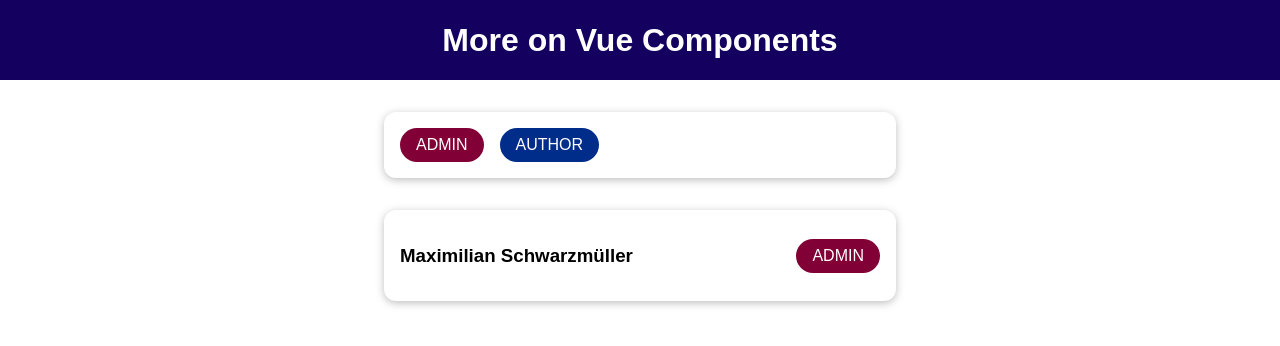
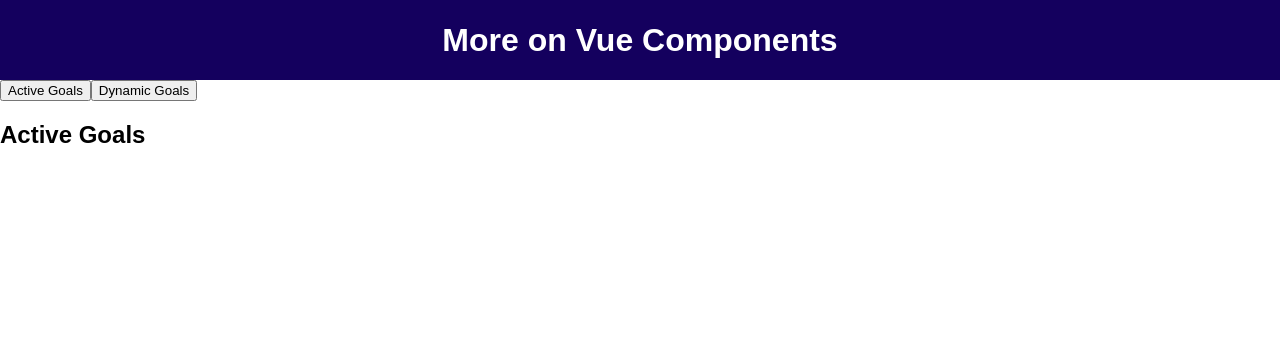
Before and after one commit to shoaibalirts/VUE-Components-in-detail, a Vue app: page / in a window 1280 px wide. Shown: the top 346 px of the page. Built offline with nearby package versions, Linux system fonts and the light colour scheme.

Commit message:
used vue component element and used its is property to dynamically render components without using v-if

```diff
--- a/src/App.vue
+++ b/src/App.vue
@@ -1,37 +1,58 @@
 <template>
   <div>
     <the-header></the-header>
-    <badge-list></badge-list>
+    <button @click="setSelectedComponent('active-goals')">Active Goals</button>
+    <button @click="setSelectedComponent('manage-goals')">Dynamic Goals</button>
+    <!-- <active-goals v-if="selectedComponent === 'active-goals'"></active-goals>
+    <manage-goals v-if="selectedComponent === 'managed-goals'"></manage-goals> -->
+    <component :is="selectedComponent"></component>
+    <!-- <badge-list></badge-list>
     <user-info
       :full-name="activeUser.name"
       :info-text="activeUser.description"
       :role="activeUser.role"
     ></user-info>
+    <course-goals>
+      <template #default="slotProps">
+        <h2>{{ slotProps.item }}</h2>
+        <p>{{ slotProps["anotherProp"] }}</p>
+      </template>
+    </course-goals> -->
   </div>
 </template>
 
 <script>
 import TheHeader from "./components/TheHeader.vue";
-import BadgeList from "./components/BadgeList.vue";
-import UserInfo from "./components/UserInfo.vue";
-import CourseGoals from "./components/CourseGoals.vue";
+import ActiveGoals from "./components/ActiveGoals.vue";
+import ManageGoals from "./components/ManageGoals.vue";
+// import BadgeList from "./components/BadgeList.vue";
+// import UserInfo from "./components/UserInfo.vue";
+// import CourseGoals from "./components/CourseGoals.vue";
 
 export default {
   components: {
     // "the-header": TheHeader,
     TheHeader, // it is same as TheHeader: TheHeader
-    BadgeList,
-    UserInfo,
-    CourseGoals,
+    ActiveGoals,
+    ManageGoals,
+    // BadgeList,
+    // UserInfo,
+    // CourseGoals,
   },
   data() {
     return {
+      selectedComponent: "active-goals",
       activeUser: {
         name: "Maximilian Schwarzmüller",
         description: "Site owner and admin",
         role: "admin",
       },
     };
+  },
+  methods: {
+    setSelectedComponent(cmp) {
+      this.selectedComponent = cmp;
+    },
   },
 };
 </script>
--- /dev/null
+++ b/src/components/ActiveGoals.vue
@@ -0,0 +1,3 @@
+<template>
+    <h2>Active Goals</h2>
+</template>
--- a/src/components/CourseGoals.vue
+++ b/src/components/CourseGoals.vue
@@ -1,7 +1,8 @@
 <template>
   <ul>
-    <li v-for="goal in goals" key="goal">
-      {{ goal }}
+    <li v-for="goal in goals" :key="goal">
+      <!-- {{ goal }} we want to send the goal to app component-->
+      <slot :item="goal" anotherProp="..."></slot>
     </li>
   </ul>
 </template>
--- /dev/null
+++ b/src/components/ManageGoals.vue
@@ -0,0 +1,3 @@
+<template>
+  <h2>Manage Goals</h2>
+</template>
```
